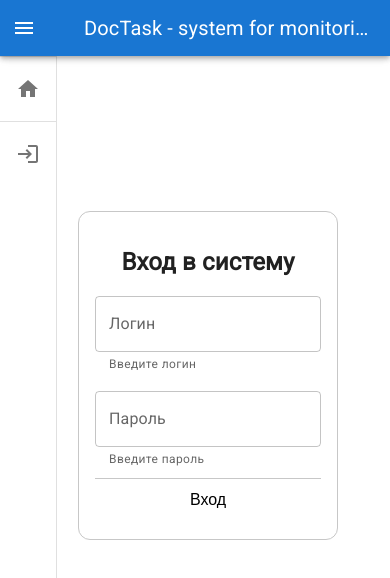
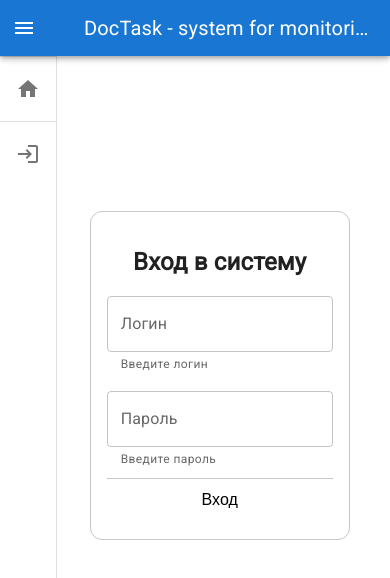
Before and after one commit to codd1e/DocTasks_front, a React (Create React App) app: page /sign in a window 390 px wide. Shown: the top 578 px of the page. Built offline with nearby package versions, Linux system fonts and the light colour scheme; no server answers.

Commit message:
fix styles for mobile 2

```diff
--- a/src/styles/index.scss
+++ b/src/styles/index.scss
@@ -220,7 +220,7 @@ body {
   @media (max-width: 430px) {
     .auth__form {
       width: 260px;
-      left: 20%;
+      left: 23%;
       border-radius: 12px;
       padding: 32px 16px 18px 16px;
       &__title {
```
